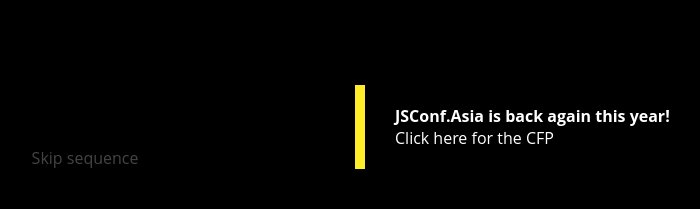
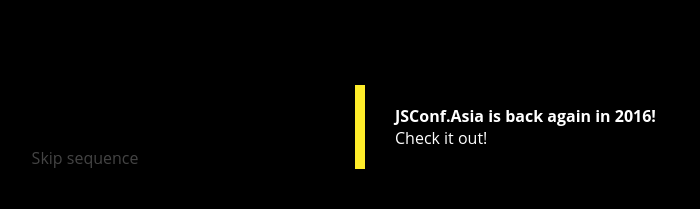
Before and after one commit to serrynaimo/2015.jsconf.asia, a PHP site: page / in a window 1280 px wide. Shown: the part 591-800 px from the top of the page, without its empty margins (555-1255 px from the left). Run offline with PHP 8.4, Linux system fonts and the light colour scheme; some libraries are stand-ins or nearby versions; some web fonts are replaced.

Commit message:
flag update

```diff
--- a/index.php
+++ b/index.php
@@ -31,9 +31,9 @@
 	<meta name="description" content='"It‘s a bit like TED just for web devs\" Spread the word. Follow us on Twitter @jsconfasia'/>
 </head>
 <body>
-  <a href="https://jsconfasia.wufoo.com/forms/cssconf-and-jsconfasia/" id="thisyear" style="-webkit-transition: all 1s ease-out; -moz-transition: all 1s ease-out; transition: all 1s ease-out; border-left: 10px solid #FFED2A; z-index: 99999; position: fixed; color: white; text-decoration: none; bottom: 40px; right: -380px; width: 300px; padding: 20px 30px; background: rgba(0,0,0,0.9); box-shadow: 3px 3px 5px rba(0,0,0,0.5);">
-      <b>JSConf.Asia is back again this year!</b>
-      Click here for the CFP
+  <a href="https://2016.jsconf.asia" id="thisyear" style="-webkit-transition: all 1s ease-out; -moz-transition: all 1s ease-out; transition: all 1s ease-out; border-left: 10px solid #FFED2A; z-index: 99999; position: fixed; color: white; text-decoration: none; bottom: 40px; right: -380px; width: 300px; padding: 20px 30px; background: rgba(0,0,0,0.9); box-shadow: 3px 3px 5px rba(0,0,0,0.5);">
+      <b>JSConf.Asia is back again in 2016!</b>
+      Check it out!
   </a>
 
 	<h1>JSConf.Asia 2015</h1>
```
